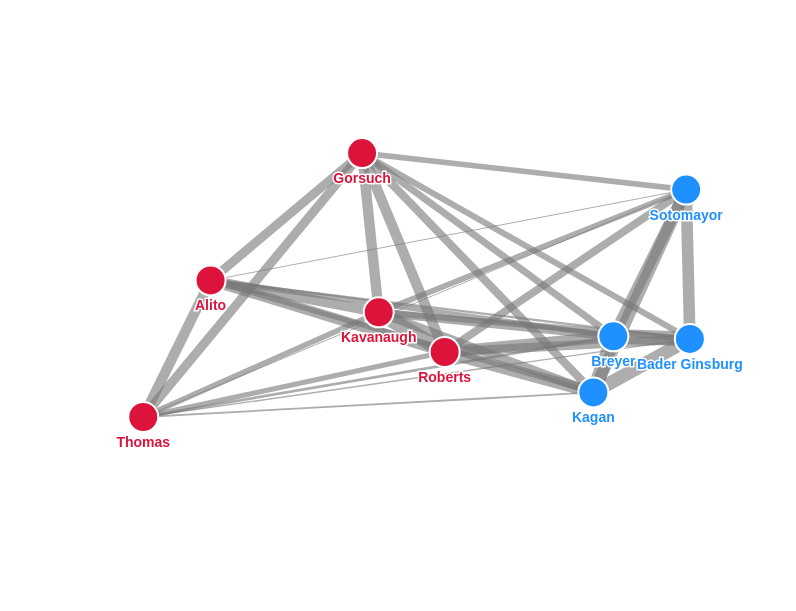
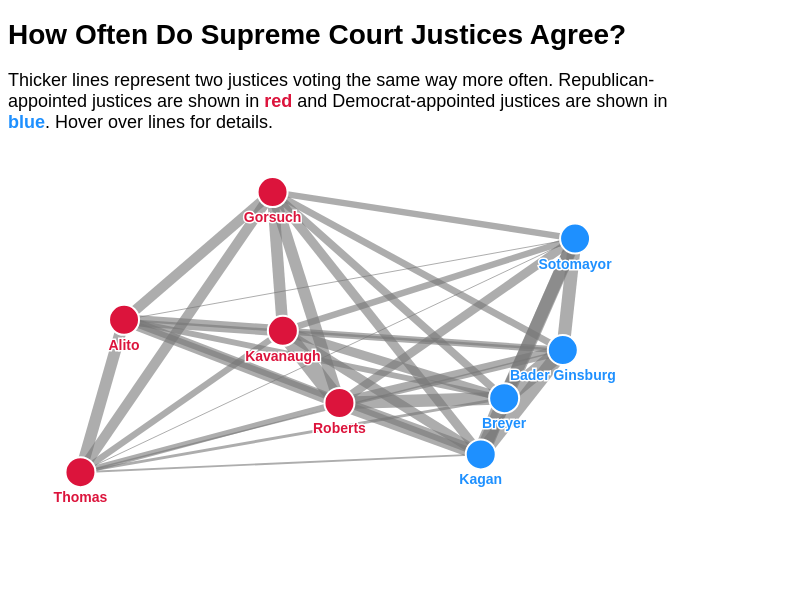
Before and after one commit to wmerrow/Will-ProgVisFA20, a plain HTML site: page WK9-projects2/index.html in a window 1280 px wide. Shown: the whole page, without its empty margins (0-796 px from the left). Drawn offline with nearby package versions, Linux system fonts and the light colour scheme; animation ran at ten frames a second.

Commit message:
add title and subtitle

```diff
--- a/WK9-projects2/index.html
+++ b/WK9-projects2/index.html
@@ -29,15 +29,44 @@
             opacity: 0.6;
           }
 
+          h1{
+            font-size: 28px;
+            font-family: sans-serif;
+          }
+
+          p{
+            font-size: 18px;
+            font-family: sans-serif;
+          }
+
+          .redText{
+            color: crimson;
+            font-weight: 700;
+          }
+
+          .blueText{
+            color: dodgerblue;
+            font-weight: 700;
+          }
+
+          #header{
+            width: 700px;
+          }
+
         </style>
     </head>
     <body>
-        <svg width="900" height="600"></svg>
+        <div id="header">
+            <h1>How Often Do Supreme Court Justices Agree?</h1>
+            <p>Thicker lines represent two justices voting the same way more often. Republican-appointed justices are shown in <span class="redText">red</span> and Democrat-appointed justices are shown in <span class="blueText">blue</span>. Hover over lines for details.</p>
+        </div>
+
+        <svg width="700" height="400"></svg>
         <script type="text/javascript">
 
             const svg = d3.select("svg");
-            const w = 900;
-            const h= 600;
+            const w = 700;
+            const h= 400;
 
             // scale for node color
             const myColor = d3.scaleOrdinal()
@@ -46,11 +75,11 @@
             // scale for link width
             const mySize = d3.scaleLinear()
                     .domain([17,50])
-                    .range([1,15]);
+                    .range([1,17]);
             // scale for links
             const myDistance = d3.scaleLinear()
                     .domain([17,50])
-                    .range([500,60]);
+                    .range([450,87]);
 
 
             //bubble radius
```
Also changed, not shown: 2 other files.
